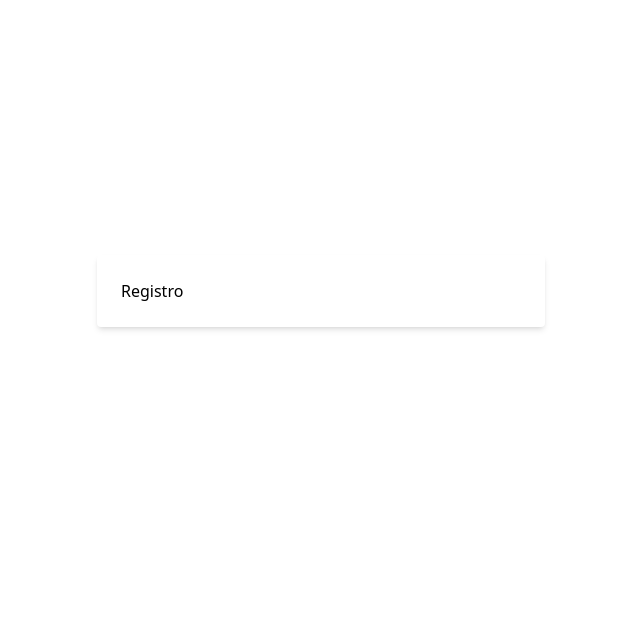
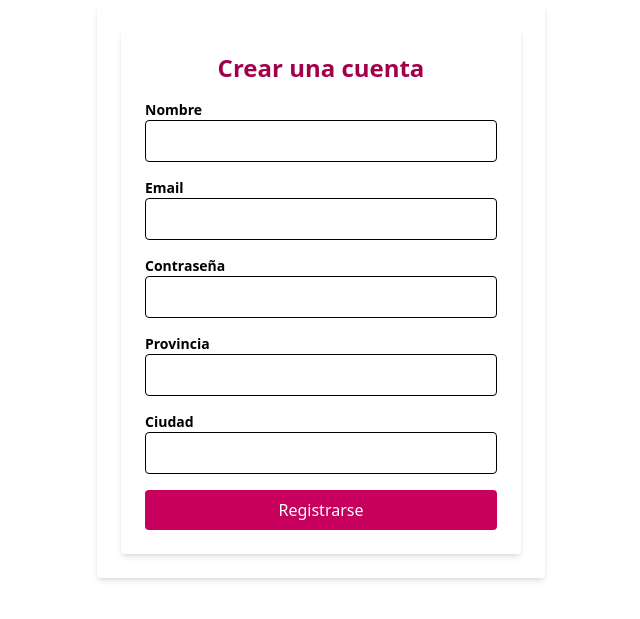
Before and after one commit to MicaelaKloster/Club-Macabras, a React (Vite) app in the folder frontend/: page /registro in a window 1280 px wide. Shown: the part 109-728 px from the top of the page, without its empty margins (319-959 px from the left). Built offline with nearby package versions, Linux system fonts and the light colour scheme.

Commit message:
Registro de nuevo usuario

```diff
--- a/frontend/src/pages/Registro.jsx
+++ b/frontend/src/pages/Registro.jsx
@@ -1,2 +1,114 @@
-const Registro = () => <h2>Registro</h2>;
+import { useState } from "react";
+import axios from "axios";
+import { useNavigate } from "react-router-dom";
+
+const Registro = () => {
+    const [nombre, setNombre] = useState("");
+    const [email, setEmail] = useState("");
+    const [contraseña, setContraseña] = useState("");
+    const [provincia, setProvincia] = useState("");
+    const [ciudad, setCiudad] = useState("");
+    const [error, setError] = useState("");
+    const [mensaje, setMensaje] = useState("");
+
+    const navigate = useNavigate();
+
+    const handleSubmit = async (e) => {
+        e.preventDefault();
+        setError("");
+        setMensaje("");
+
+        try {
+            await axios.post(`${import.meta.env.VITE_API_URL}/usuarios`, {
+                nombre,
+                email,
+                contraseña,
+                provincia,
+                ciudad
+            });
+
+            setMensaje("Registro exitoso. Ahora puedes iniciar sesión.");
+            setTimeout(() => navigate("/login"), 2000);
+        } catch (err) {
+            console.error("❌ Error al registrar:", err);
+            setError(err.response?.data?.error || "Hubo un problema al registrarse");
+        }
+    };
+
+     return (
+    <div className="bg-white p-6 rounded shadow-md max-w-md mx-auto">
+      <h2 className="text-2xl font-bold mb-4 text-center text-pink-800">
+        Crear una cuenta
+      </h2>
+
+      {error && <p className="text-red-600 text-center mb-2">{error}</p>}
+      {mensaje && <p className="text-green-600 text-center mb-2">{mensaje}</p>}
+
+      <form onSubmit={handleSubmit} className="space-y-4">
+        <div>
+          <label className="block text-sm font-semibold">Nombre</label>
+          <input
+            type="text"
+            value={nombre}
+            onChange={(e) => setNombre(e.target.value)}
+            className="w-full border px-3 py-2 rounded"
+            required
+          />
+        </div>
+
+        <div>
+          <label className="block text-sm font-semibold">Email</label>
+          <input
+            type="email"
+            value={email}
+            onChange={(e) => setEmail(e.target.value)}
+            className="w-full border px-3 py-2 rounded"
+            required
+          />
+        </div>
+
+        <div>
+          <label className="block text-sm font-semibold">Contraseña</label>
+          <input
+            type="password"
+            value={contraseña}
+            onChange={(e) => setContraseña(e.target.value)}
+            className="w-full border px-3 py-2 rounded"
+            required
+          />
+        </div>
+
+        <div>
+          <label className="block text-sm font-semibold">Provincia</label>
+          <input
+            type="text"
+            value={provincia}
+            onChange={(e) => setProvincia(e.target.value)}
+            className="w-full border px-3 py-2 rounded"
+            required
+          />
+        </div>
+
+        <div>
+          <label className="block text-sm font-semibold">Ciudad</label>
+          <input
+            type="text"
+            value={ciudad}
+            onChange={(e) => setCiudad(e.target.value)}
+            className="w-full border px-3 py-2 rounded"
+            required
+          />
+        </div>
+
+        <button
+          type="submit"
+          className="bg-pink-700 text-white w-full py-2 rounded hover:bg-pink-800"
+        >
+          Registrarse
+        </button>
+      </form>
+    </div>
+  );
+};
+
 export default Registro;
```
